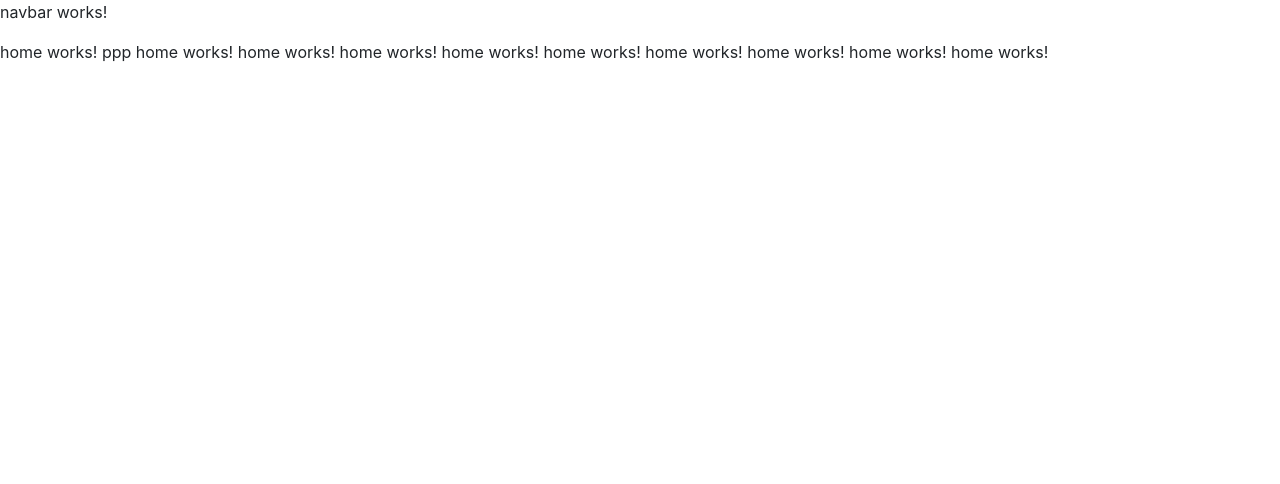
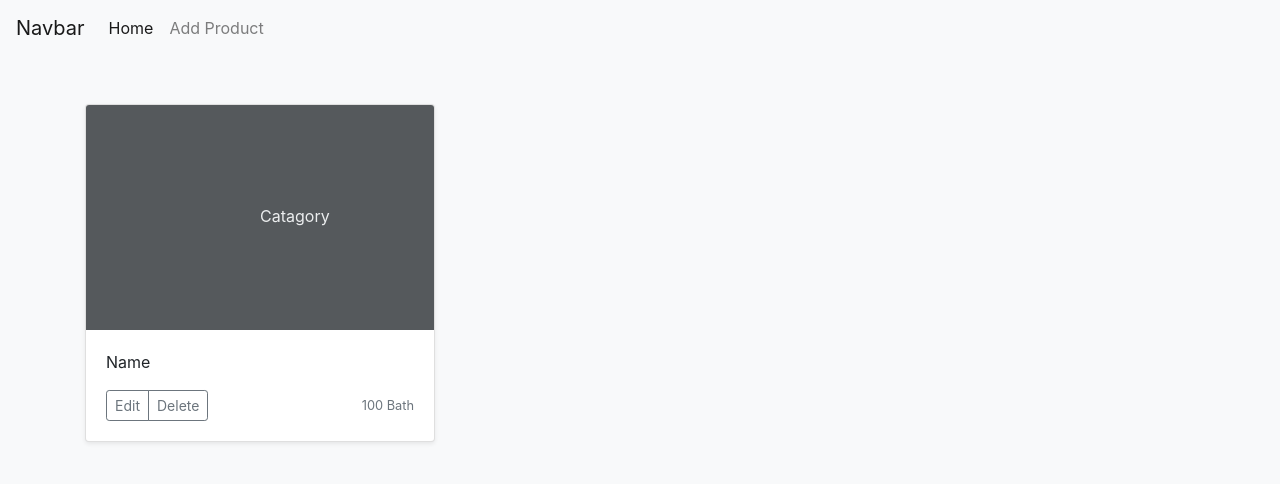
Before and after one commit to angpao1/mean-stack-frontend, an Angular app: page / in a window 1280 px wide. Shown: the top 484 px of the page. Built offline with nearby package versions, Linux system fonts and the light colour scheme.

Commit message:
add html home component add navbar home component add edit home component add add home component

```diff
--- a/src/app/add-product/add-product.component.html
+++ b/src/app/add-product/add-product.component.html
@@ -1,3 +1,26 @@
-<p>
-  add-product works!
-</p>
+<div class="container">
+  <h2>Add Product</h2>
+  <form>
+    <div>
+      Name
+      <input type="text" name="productName">
+    </div>
+    <br>
+    <div>
+      Category
+      <select name="category">
+        <option value="cake">Cake</option>
+        <option value="sandwiche">Sandwiche</option>
+        <option value="coffee">Coffee</option>
+      </select>
+    </div>
+    <br>
+    <div>
+      Price
+      <input type="number" name="price">
+    </div>
+
+    <br>
+    <button class="btn btn-primary">Save</button>
+  </form>
+</div>
--- a/src/app/edit-product/edit-product.component.html
+++ b/src/app/edit-product/edit-product.component.html
@@ -1,3 +1,28 @@
-<p>
-  edit-product works!
-</p>
+<div class="container">
+  <h2>Edit Product</h2>
+  <form>
+    <div>
+      <span>
+        Name
+        <input type="text" name="productName" f>
+      </span>
+    </div>
+    <br>
+    <div>
+      Category
+      <select name="category">
+        <option value="cake">Cake</option>
+        <option value="sandwiche">Sandwiche</option>
+        <option value="coffee">Coffee</option>
+      </select>
+    </div>
+    <br>
+    <div>
+      Price
+      <input type="number" name="price">
+    </div>
+
+    <br>
+    <button class="btn btn-primary">Update</button>
+  </form>
+</div>
--- a/src/app/home/home.component.html
+++ b/src/app/home/home.component.html
@@ -1,13 +1,28 @@
-<p>
-  home works!
-  ppp
-  home works!
-  home works!
-  home works!
-  home works!
-  home works!
-  home works!
-  home works!
-  home works!
-  home works!
-</p>
+<div class="album py-5 bg-light">
+  <div class="container">
+
+    <div class="row">
+      <div class="col-md-4">
+        <div class="card mb-4 shadow-sm">
+          <svg class="bd-placeholder-img card-img-top" width="100%" height="225" xmlns="http://www.w3.org/2000/svg"
+            preserveAspectRatio="xMidYMid slice" focusable="false" role="img" aria-label="Placeholder: Thumbnail">
+            <title>Placeholder</title>
+            <rect width="100%" height="100%" fill="#55595c"></rect><text x="50%" y="50%" fill="#eceeef"
+              dy=".3em">Catagory</text>
+          </svg>
+          <div class="card-body">
+            <p class="card-text">Name</p>
+            <div class="d-flex justify-content-between align-items-center">
+              <div class="btn-group">
+                <button type="button" class="btn btn-sm btn-outline-secondary"><a>Edit</a></button>
+                <button type="button" class="btn btn-sm btn-outline-secondary">Delete</button>
+              </div>
+              <small class="text-muted">100 Bath</small>
+            </div>
+          </div>
+        </div>
+      </div>
+    </div>
+
+  </div>
+</div>
--- a/src/app/navbar/navbar.component.html
+++ b/src/app/navbar/navbar.component.html
@@ -1,3 +1,18 @@
-<p>
-  navbar works!
-</p>
+<nav class="navbar navbar-expand-lg navbar-light bg-light">
+  <a class="navbar-brand" href="/">Navbar</a>
+  <button class="navbar-toggler" type="button" data-toggle="collapse" data-target="#navbarNav" aria-controls="navbarNav"
+    aria-expanded="false" aria-label="Toggle navigation">
+    <span class="navbar-toggler-icon"></span>
+  </button>
+  <div class="collapse navbar-collapse" id="navbarNav">
+    <ul class="navbar-nav">
+      <li class="nav-item active">
+        <a class="nav-link">Home <span class="sr-only">(current)</span></a>
+      </li>
+      <li class="nav-item">
+        <a class="nav-link">Add Product</a>
+      </li>
+
+    </ul>
+  </div>
+</nav>
```
